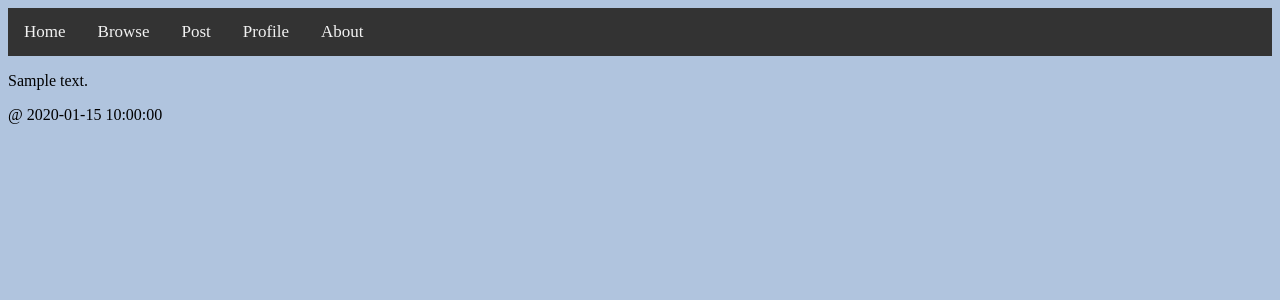
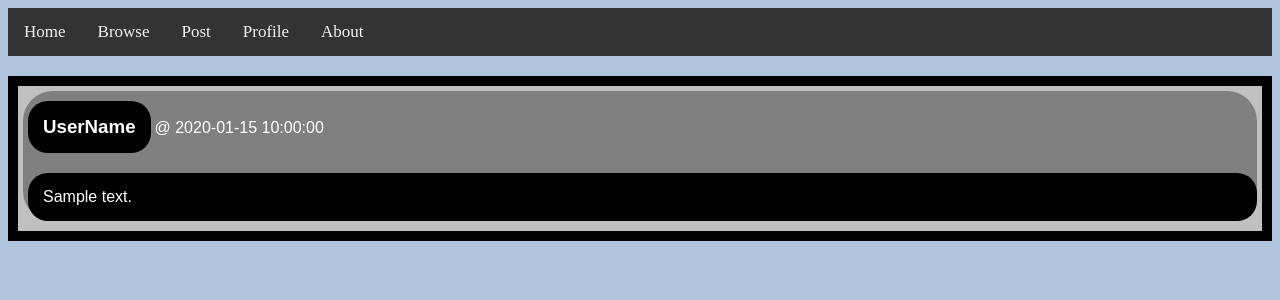
Before and after one commit to RyTaus/punr, a Python web app: template templates/browse.html in a window 1280 px wide. Shown: the top 300 px of the page. Run offline with Jinja, Linux system fonts and the light colour scheme; the template is opened without the code that fills it: most values are stand-ins (such as "Sample title", 1, 10 or a date in 2020).

Commit message:
Things look better now

```diff
--- a/main.py
+++ b/main.py
@@ -27,7 +27,7 @@ class MainHandler(webapp2.RequestHandler):
     def get(self):
         user = users.get_current_user()
         logout_url = users.create_logout_url('/')
-        login_url = users.create_login_url('/')
+        login_url = users.create_login_url('/home')
         if user:
             greeting = ('Welcome, %s! (<a href="%s">sign out</a>)' %
                 (user.nickname(), login_url))
--- a/resources/styles/styles.css
+++ b/resources/styles/styles.css
@@ -26,3 +26,35 @@ body {
     background-color: #4CAF50;
     color: white;
 }
+
+#puns_section {
+  background-color: silver;
+  border: 10px solid black;
+  margin-top: 20px;
+}
+
+div.puns_container {
+  background-color: grey;
+  border-radius: 30px;
+  margin: 5px;
+  padding: 0px 0px 0px 5px;
+}
+h3.pun {
+  display: inline-block;
+}
+.pun {
+  font-style: normal;
+  font-family: sans-serif;
+  color: white;
+  background-color: black;
+  border-radius: 20px;
+  padding: 15px;
+  margin: 10px 0px 10px 0px;
+  word-wrap: break-word;
+}
+
+span.post_time {
+  font-style: normal;
+  font-family: sans-serif;
+  color: white;
+}
--- a/templates/browse.html
+++ b/templates/browse.html
@@ -14,11 +14,11 @@
       <a href="#about">About</a>
     </div>
 
-    <div>
+    <div id="puns_section">
       {%for post in posts%}
-        <div>
-          <p> {{ post.content }}
-          <p> @ {{ post.time }}
+        <div class="puns_container">
+          <h3 class="pun">UserName </h3> <span class="post_time">@ {{ post.time }} </span>
+          <p class="pun"> {{ post.content }} </p>
         </div>
       {% endfor %}
     </div>
--- a/templates/post.html
+++ b/templates/post.html
@@ -16,7 +16,7 @@
     </div>
 
     <form action="/browse" method="post">
-      Comment: <input type="text" name="content" placeholder="Comment..."></input>
+      Comment: <input type="text" name="content" placeholder="Comment..." maxlength="140"></input>
       <br>
       Words Punned (split by commas): <input type="text" name="keywords"></input>
       <br>
```
